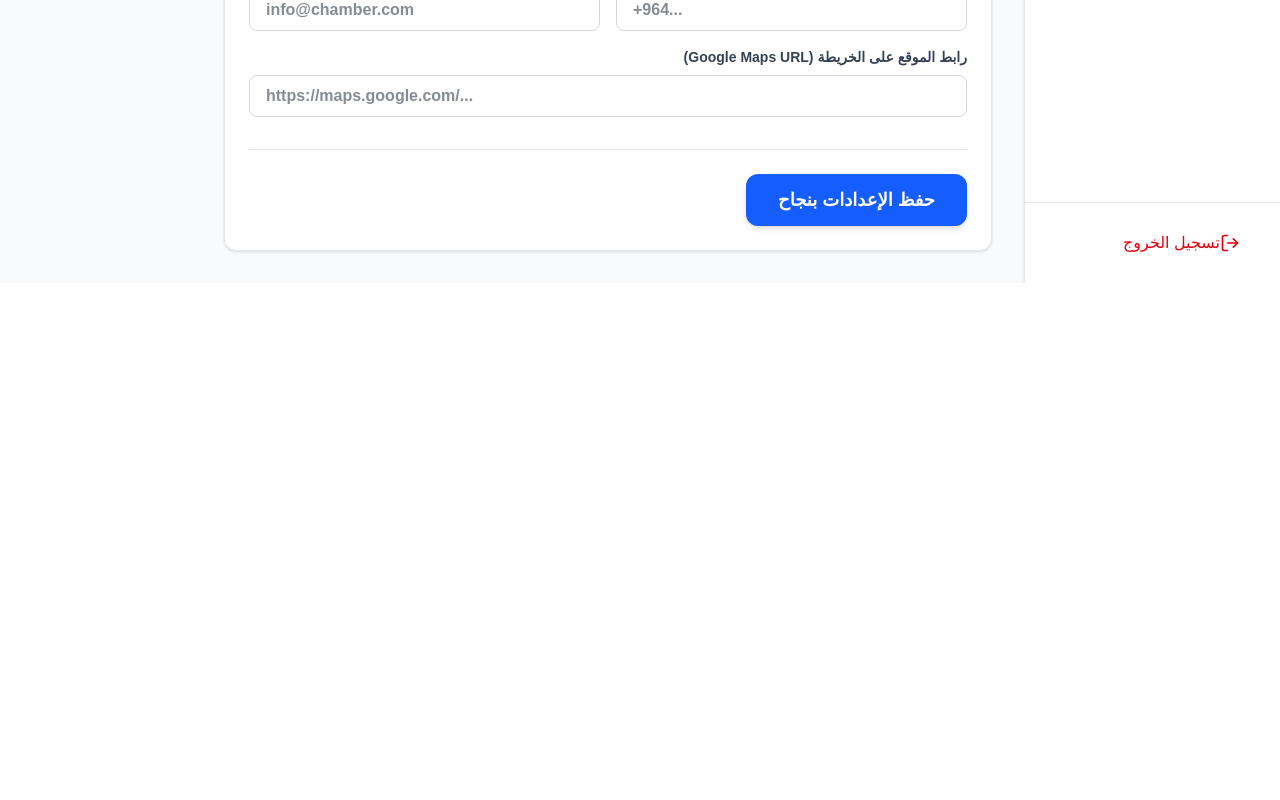
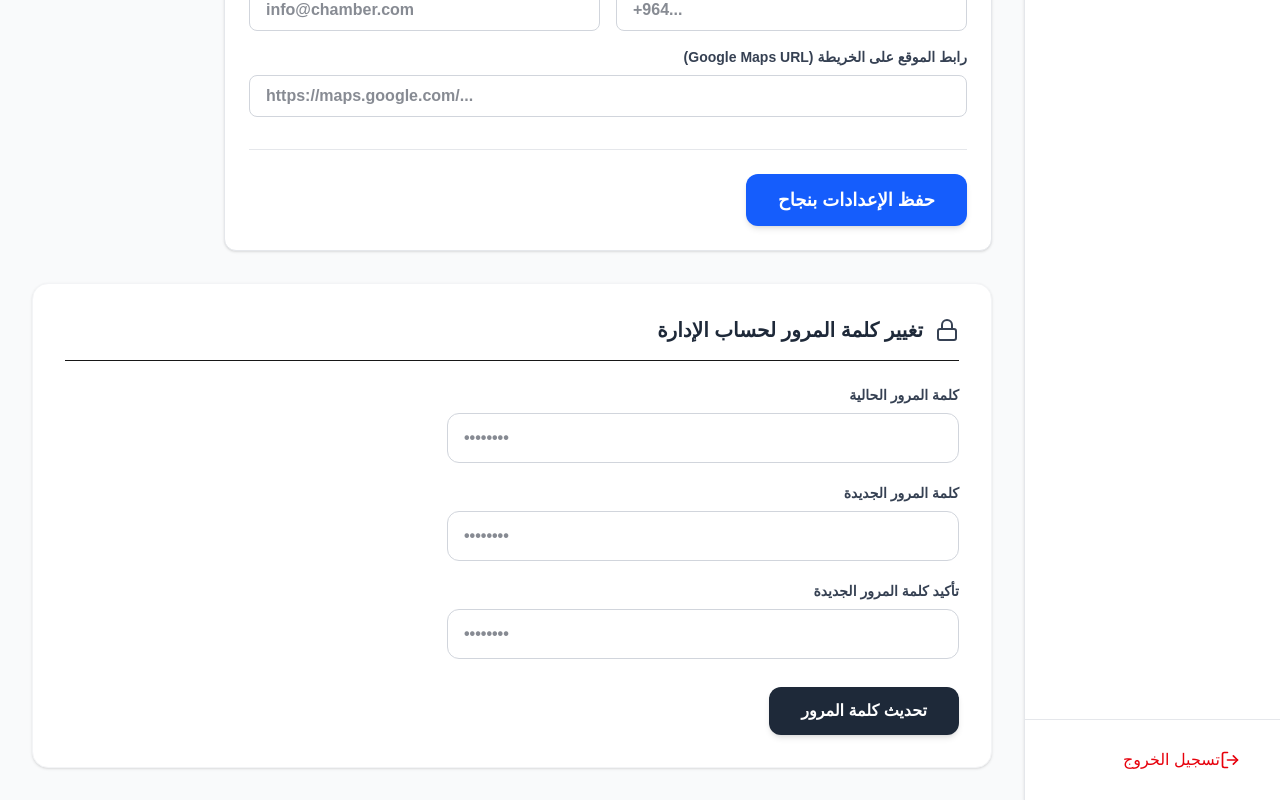
Before and after one commit to Ali133-7/chamber_api, a Next.js app: page /admin/settings in a window 1280 px wide. Shown: the part 828-1628 px from the top of the page. Before the commit the page ends 1111 px from the top, so only its background shows below. Built offline with nearby package versions, Linux system fonts and the light colour scheme; no server answers; the database is empty.

Commit message:
Add secure change password functionality to admin settings

```diff
--- a/src/app/admin/(dashboard)/settings/page.tsx
+++ b/src/app/admin/(dashboard)/settings/page.tsx
@@ -1,6 +1,7 @@
 "use client";
 
-import { useEffect, useState } from "react";
+import { useState, useEffect } from "react";
+import ChangePasswordForm from "@/components/ChangePasswordForm";
 
 export default function SettingsPage() {
   const [saving, setSaving] = useState(false);
@@ -278,6 +279,8 @@ export default function SettingsPage() {
         </div>
 
       </form>
+
+      <ChangePasswordForm />
     </div>
   );
 }
--- /dev/null
+++ b/src/app/api/admin/change-password/route.ts
@@ -0,0 +1,53 @@
+import { NextResponse } from 'next/server';
+import prisma from '@/lib/prisma';
+import bcrypt from 'bcryptjs';
+import { getServerSession } from 'next-auth';
+import { authOptions } from '@/lib/auth';
+
+export async function POST(request: Request) {
+  try {
+    const session = await getServerSession(authOptions);
+
+    if (!session || !session.user || !session.user.email) {
+      return NextResponse.json({ error: 'غير مصرح لك بالقيام بهذا الإجراء' }, { status: 401 });
+    }
+
+    const { currentPassword, newPassword } = await request.json();
+
+    if (!currentPassword || !newPassword) {
+      return NextResponse.json({ error: 'الرجاء إدخال جميع الحقول' }, { status: 400 });
+    }
+
+    if (newPassword.length < 6) {
+      return NextResponse.json({ error: 'كلمة المرور الجديدة يجب أن تتكون من 6 أحرف على الأقل' }, { status: 400 });
+    }
+
+    // Get the admin user from DB
+    const admin = await prisma.adminUser.findUnique({
+      where: { email: session.user.email },
+    });
+
+    if (!admin) {
+      return NextResponse.json({ error: 'المستخدم غير موجود' }, { status: 404 });
+    }
+
+    // Verify current password
+    const isMatch = await bcrypt.compare(currentPassword, admin.passwordHash);
+    if (!isMatch) {
+      return NextResponse.json({ error: 'كلمة المرور الحالية غير صحيحة' }, { status: 400 });
+    }
+
+    // Hash the new password and update
+    const newPasswordHash = await bcrypt.hash(newPassword, 10);
+
+    await prisma.adminUser.update({
+      where: { email: session.user.email },
+      data: { passwordHash: newPasswordHash },
+    });
+
+    return NextResponse.json({ message: 'تم تغيير كلمة المرور بنجاح' });
+  } catch (error) {
+    console.error('Change Password Error:', error);
+    return NextResponse.json({ error: 'حدث خطأ غير متوقع أثناء تغيير كلمة المرور' }, { status: 500 });
+  }
+}
--- /dev/null
+++ b/src/components/ChangePasswordForm.tsx
@@ -0,0 +1,118 @@
+"use client";
+
+import { useState } from "react";
+import { Lock } from "lucide-react";
+
+export default function ChangePasswordForm() {
+  const [currentPassword, setCurrentPassword] = useState("");
+  const [newPassword, setNewPassword] = useState("");
+  const [confirmPassword, setConfirmPassword] = useState("");
+  const [loading, setLoading] = useState(false);
+  const [message, setMessage] = useState({ type: "", text: "" });
+
+  const handleSubmit = async (e: React.FormEvent) => {
+    e.preventDefault();
+    setMessage({ type: "", text: "" });
+
+    if (newPassword !== confirmPassword) {
+      setMessage({ type: "error", text: "كلمتا المرور الجديدتان غير متطابقتين" });
+      return;
+    }
+
+    if (newPassword.length < 6) {
+      setMessage({ type: "error", text: "كلمة المرور الجديدة يجب أن تكون 6 أحرف على الأقل" });
+      return;
+    }
+
+    setLoading(true);
+
+    try {
+      const res = await fetch("/api/admin/change-password", {
+        method: "POST",
+        headers: { "Content-Type": "application/json" },
+        body: JSON.stringify({ currentPassword, newPassword }),
+      });
+
+      const data = await res.json();
+
+      if (!res.ok) {
+        throw new Error(data.error || "حدث خطأ ما");
+      }
+
+      setMessage({ type: "success", text: "تم تغيير كلمة المرور بنجاح!" });
+      setCurrentPassword("");
+      setNewPassword("");
+      setConfirmPassword("");
+    } catch (err: any) {
+      setMessage({ type: "error", text: err.message });
+    } finally {
+      setLoading(false);
+    }
+  };
+
+  return (
+    <div className="bg-white rounded-2xl shadow-sm border border-gray-100 p-6 md:p-8 mt-8">
+      <div className="flex items-center gap-3 mb-6 border-b pb-4">
+        <Lock className="w-6 h-6 text-gray-700" />
+        <h2 className="text-xl font-extrabold text-gray-800">تغيير كلمة المرور لحساب الإدارة</h2>
+      </div>
+
+      <form onSubmit={handleSubmit} className="space-y-5 max-w-lg">
+        {message.text && (
+          <div className={`p-4 rounded-xl font-bold ${message.type === "success" ? "bg-green-50 text-green-700 border border-green-200" : "bg-red-50 text-red-700 border border-red-200"}`}>
+            {message.text}
+          </div>
+        )}
+
+        <div>
+          <label className="block text-sm font-semibold text-gray-700 mb-2">كلمة المرور الحالية</label>
+          <input
+            type="password"
+            value={currentPassword}
+            onChange={(e) => setCurrentPassword(e.target.value)}
+            required
+            dir="ltr"
+            className="w-full px-4 py-3 border border-gray-300 rounded-xl focus:ring-blue-500 focus:border-blue-500 text-gray-900 font-semibold"
+            placeholder="••••••••"
+          />
+        </div>
+
+        <div>
+          <label className="block text-sm font-semibold text-gray-700 mb-2">كلمة المرور الجديدة</label>
+          <input
+            type="password"
+            value={newPassword}
+            onChange={(e) => setNewPassword(e.target.value)}
+            required
+            dir="ltr"
+            className="w-full px-4 py-3 border border-gray-300 rounded-xl focus:ring-blue-500 focus:border-blue-500 text-gray-900 font-semibold"
+            placeholder="••••••••"
+          />
+        </div>
+
+        <div>
+          <label className="block text-sm font-semibold text-gray-700 mb-2">تأكيد كلمة المرور الجديدة</label>
+          <input
+            type="password"
+            value={confirmPassword}
+            onChange={(e) => setConfirmPassword(e.target.value)}
+            required
+            dir="ltr"
+            className="w-full px-4 py-3 border border-gray-300 rounded-xl focus:ring-blue-500 focus:border-blue-500 text-gray-900 font-semibold"
+            placeholder="••••••••"
+          />
+        </div>
+
+        <div className="pt-2">
+          <button
+            type="submit"
+            disabled={loading}
+            className="bg-gray-800 text-white px-8 py-3 rounded-xl font-bold hover:bg-gray-900 disabled:opacity-50 transition w-full md:w-auto shadow-md"
+          >
+            {loading ? "جاري التغيير..." : "تحديث كلمة المرور"}
+          </button>
+        </div>
+      </form>
+    </div>
+  );
+}
```
